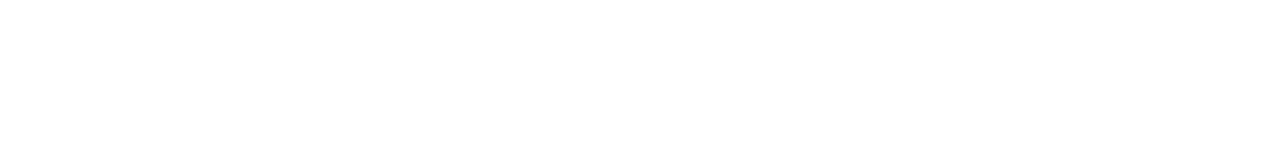
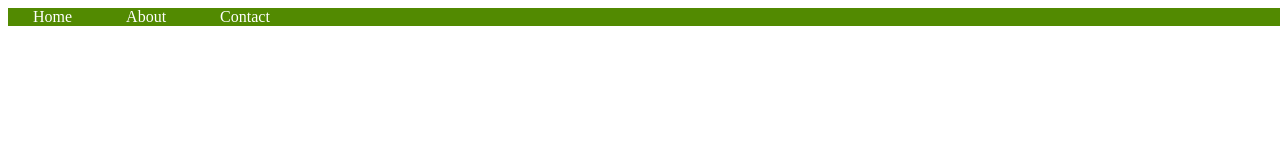
Before and after one commit to AhmedHamouda407/Git_andGithub_Intermediate, a plain HTML site: page index.html in a window 1280 px wide. Drawn offline with Linux system fonts and the light colour scheme.

Commit message:
best navbar ever

```diff
--- a/css/main.css
+++ b/css/main.css
@@ -1 +1,31 @@
-h1 {color: rgb(48, 101, 38)}
+html, body {
+  rgb(47, 83, 75)
+}
+nav {
+  width:100vw;
+  background: rgb(82, 138, 1)
+}
+
+nav ul {
+  padding: 0;
+  margin: 0;
+}
+
+nav ul li {
+  display: inline;
+  padding:10px 15px;
+}
+
+
+
+nav ul {
+  height: 100%;
+  margin: 0;
+  padding: 0;
+}
+nav ul li a {
+  color: white;
+  padding: 10px;
+  text-decoration: none;
+
+}
--- a/index.html
+++ b/index.html
@@ -8,6 +8,12 @@
   <link rel="stylesheet" href="css/main.css">
 </head>
 <body>
-
+<nav>
+  <ul>
+    <li><a href="#"> Home </a></li>
+      <li><a href="#">About </a></li>
+    <li><a href="#"> Contact</a></li>
+  </ul>
+</nav>
 </body>
 </html>
```
